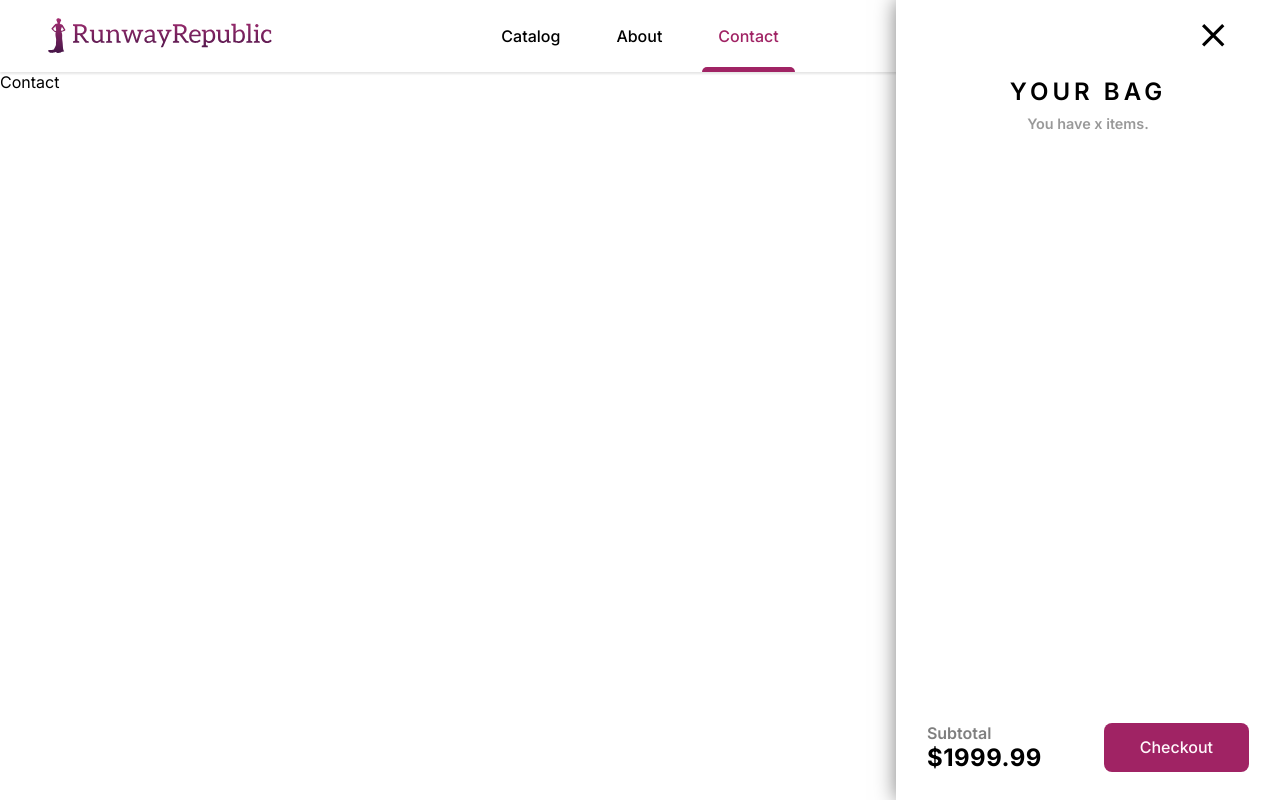
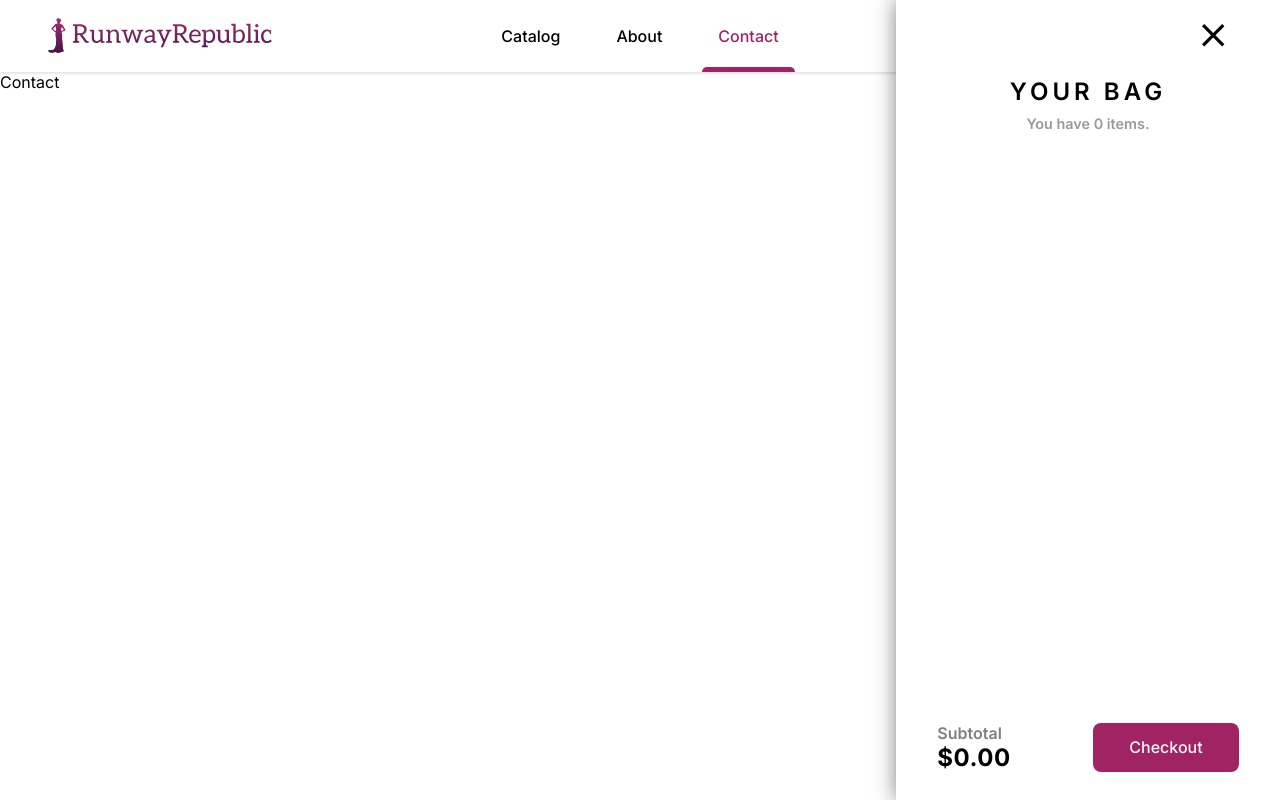
Before and after one commit to Luzefiru/odin-shopping-cart, a React (Create React App) app: page /contact in a window 1280 px wide. Both pictures are taken after a click on the icon 1199 px from the left and 36 px from the top of the page. Built offline with nearby package versions, Linux system fonts and the light colour scheme.

Commit message:
feat: add logic to dynamically set cart item count & subtotal

```diff
--- a/src/components/App.jsx
+++ b/src/components/App.jsx
@@ -80,6 +80,14 @@ function App() {
     return cartItemCards;
   };
 
+  const getSubtotal = () => {
+    if (items.length === 0) {
+      return 0;
+    } else {
+      return items.reduce((prev, cur, ind) => prev + items[ind].price, 0);
+    }
+  };
+
   return (
     <>
       <Navbar />
@@ -92,7 +100,11 @@ function App() {
         <Route path="/about" element={<div>About</div>} />
         <Route path="/contact" element={<div>Contact</div>} />
       </Routes>
-      <Cart cartContents={generateCartContents()} />
+      <Cart
+        cartContents={generateCartContents()}
+        numItems={items.length}
+        subtotal={getSubtotal().toFixed(2)}
+      />
     </>
   );
 }
--- a/src/components/cart/Cart.jsx
+++ b/src/components/cart/Cart.jsx
@@ -18,7 +18,9 @@ const Cart = (props) => {
       <div className="Cart__header">
         Your Bag
         <br />
-        <span className="Cart__header__subtext">You have x items.</span>
+        <span className="Cart__header__subtext">
+          You have {props.numItems} items.
+        </span>
       </div>
 
       <div className="Cart__contents">{props.cartContents}</div>
@@ -28,7 +30,9 @@ const Cart = (props) => {
           <div className="Cart__checkout__summary__subtotal-title">
             Subtotal
           </div>
-          <div className="Cart__checkout__summary__subtotal-price">1999.99</div>
+          <div className="Cart__checkout__summary__subtotal-price">
+            {props.subtotal}
+          </div>
         </div>
 
         <button type="button" className="Cart__checkout__button">
```
